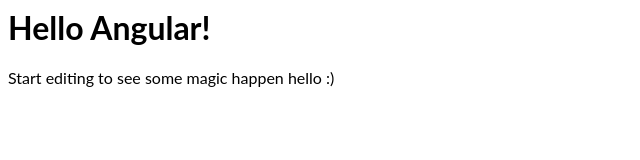
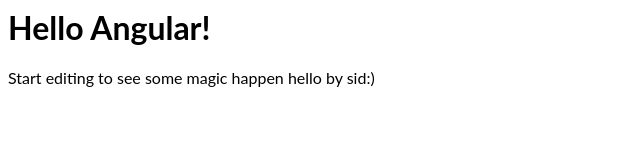
Before and after one commit to sameer222/angular-fed-project-md369475, an Angular app: page / in a window 1280 px wide. Shown: the top 160 px of the page, without its empty margins (0-640 px from the left). Built offline with nearby package versions, Linux system fonts and the light colour scheme.

Commit message:
1 file modified

```diff
--- a/src/app/app.component.html
+++ b/src/app/app.component.html
@@ -1,4 +1,4 @@
 <hello name="{{ name }}"></hello>
 <p>
-  Start editing to see some magic happen hello :)
+  Start editing to see some magic happen hello by sid:)
 </p>
```
